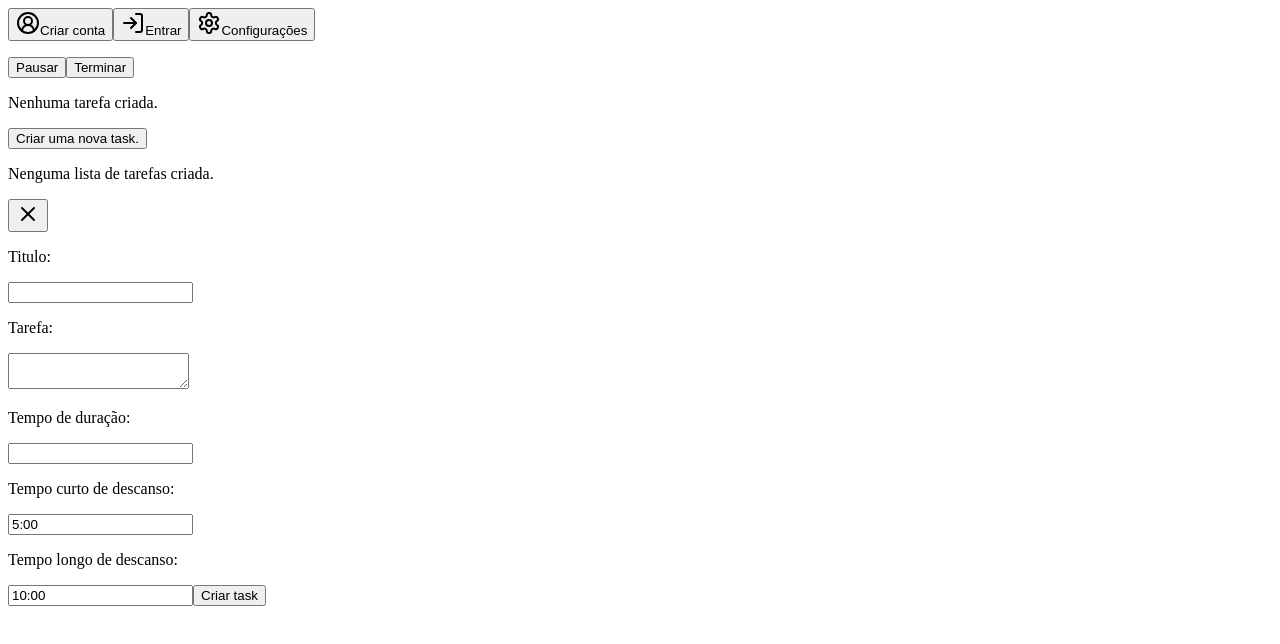
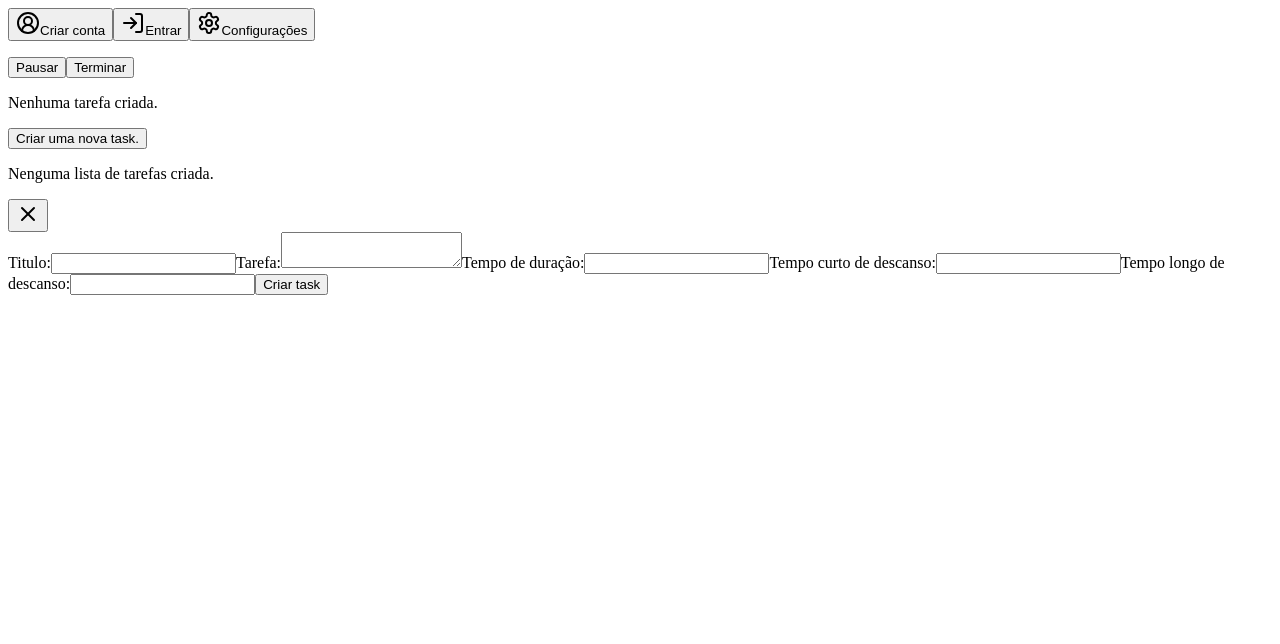
Before and after one commit to joaovictor1516/pomolist, a Next.js app: page / in a window 1280 px wide. Both pictures are taken after a click on the button "Criar uma nova task.". Shown: the top 644 px of the page. Built offline with nearby package versions, Linux system fonts and the light colour scheme.

Commit message:
adicao do label nos inputs.

```diff
--- a/src/app/components/task/newTasks.tsx
+++ b/src/app/components/task/newTasks.tsx
@@ -46,6 +46,7 @@ export function NewTask(props: Readonly<NewTaskElement>){
 
         if(titleTask && textTask && timeTask && shortRestTime && longRestTime){
             props.creatTask(titleTask, textTask, timeTask, shortRestTime, longRestTime);
+            console.log("task criada");
         }
     }
 
@@ -73,7 +74,9 @@ export function NewTask(props: Readonly<NewTaskElement>){
                             className=""
                             onSubmit={handleCreatTask}>
 
-                            <p className="">Titulo:</p>
+                            <label htmlFor="taskTitle"
+                                   className="">Titulo:
+                            </label>
 
                             <input type="text"
                                    id="taskTitle"
@@ -81,23 +84,39 @@ export function NewTask(props: Readonly<NewTaskElement>){
                                    className=""
                                    onChange={handleTitle}/>
 
-                            <p className="">Tarefa:</p>
+                            <label htmlFor="taskContent"
+                                   className="">Tarefa:
+                            </label>
 
                             <textarea name="taskContent" id="taskContent" required className="" onChange={handleText}/>
 
-                            <p className="">Tempo de duração:</p>
+                            <label htmlFor="taskTime"
+                                   className="">Tempo de duração:
+                            </label>
 
                             <input type="text" name="taskTime" id="taskTime" className="" onChange={(event) => handleTimeTask(event, setTimeTask)}/>
 
-                            <p className="">Tempo curto de descanso:</p>
+                            <label htmlFor="shortRestTime"
+                                   className="">Tempo curto de descanso:
+                            </label>
 
-                            <input type="text" name="shortRestTime" id="shortRestTime" className="" value={"5:00"} onChange={(event) => handleTimeTask(event, setShortRestTime)}/>
+                            <input type="text"
+                                   name="shortRestTime"
+                                   id="shortRestTime"
+                                   className=""
+                                   onChange={(event) => handleTimeTask(event, setShortRestTime)}/>
 
-                            <p className="">Tempo longo de descanso:</p>
+                            <label htmlFor="longRestTime"
+                                className="">Tempo longo de descanso:
+                            </label>
 
-                            <input type="text" name="longRestTime" id="longRestTime" className="" value={"10:00"} onChange={(event) => handleTimeTask(event, setLongRestTime)}/>
+                            <input type="text"
+                                   name="longRestTime"
+                                   id="longRestTime"
+                                   className=""
+                                   onChange={(event) => handleTimeTask(event, setLongRestTime)}/>
 
-                            <input type="submit" value="Criar task"/>
+                            <input type="submit" className="" value="Criar task"/>
                         </form>
                     </div>
 
```
